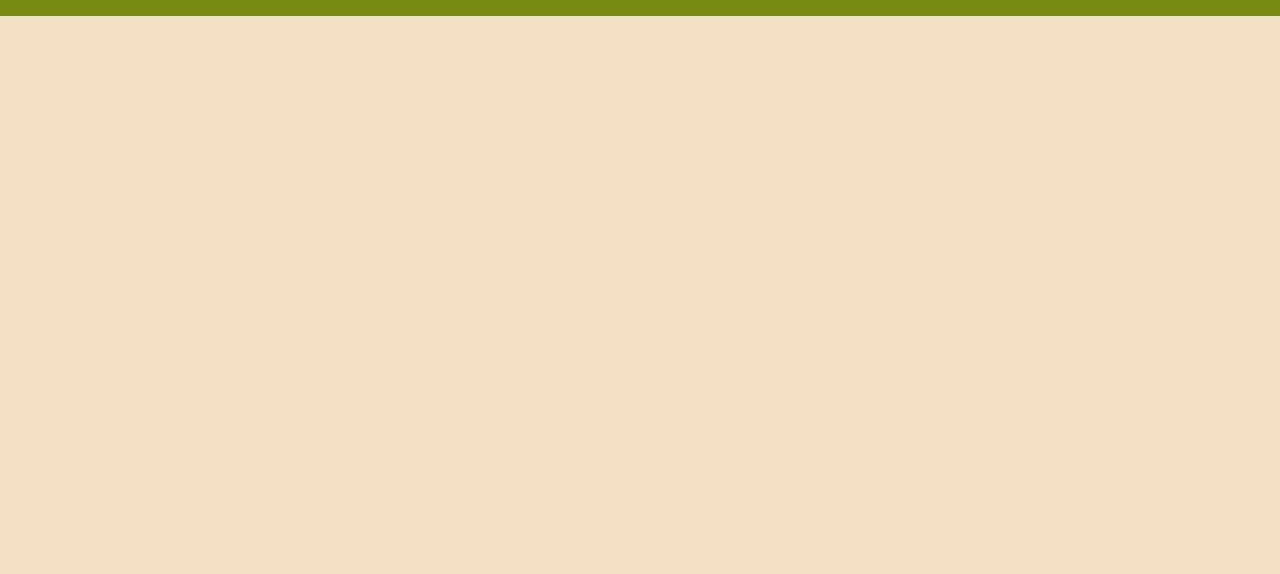
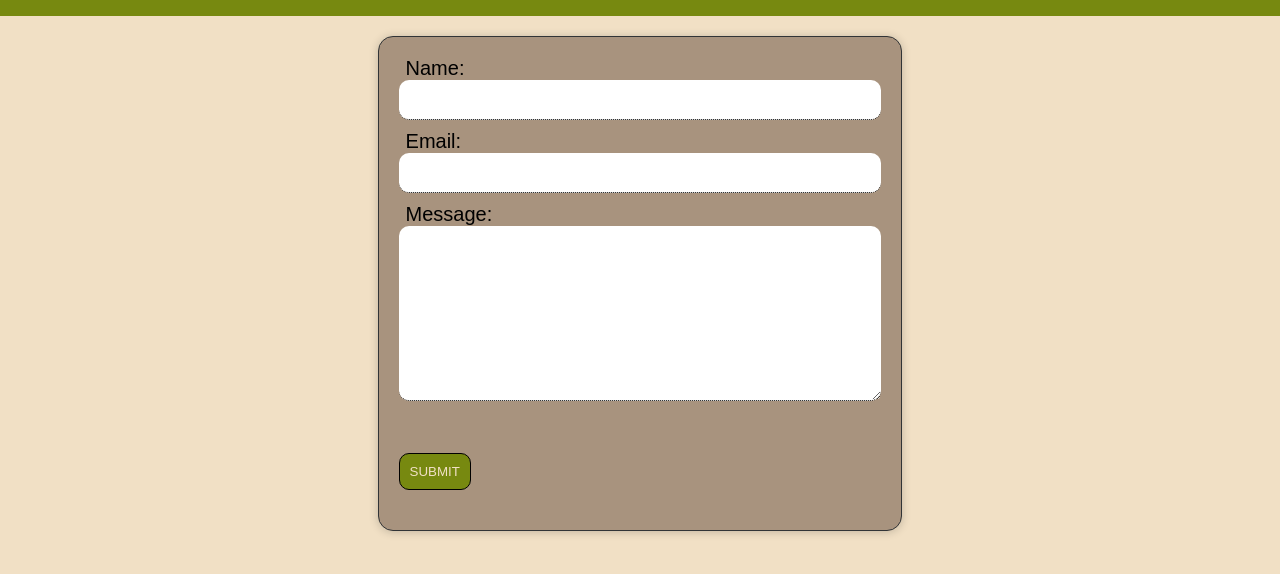
Before and after one commit to adilxali/uttrakhand, a plain HTML site: page contact.html in a window 1280 px wide. Shown: the part 64-638 px from the top of the page. Drawn offline with Linux system fonts and the light colour scheme.

Commit message:
contact form

```diff
--- a/contact.html
+++ b/contact.html
@@ -19,6 +19,24 @@
             </ul>
         </nav>
     </header>
+    <main class="container margin-top">
+        <div class="col-5 margin-auto">
+            <div class="card">
+                <div class="card-inner">
+                    <form>
+                        <label for="name">Name:</label><br>
+                        <input type="text" id="name" name="name"><br>
+                        <label for="email">Email:</label><br>
+                        <input type="text" id="email" name="email"><br>
+                        <label for="message">Message:</label><br>
+                        <textarea id="message" name="message" rows="10" cols="30"></textarea><br><br>
+                        <input type="submit" value="Submit">
+                      </form>
+                </div>
+            </div>
+        </div>
+
+    </main>
 
 </body>
 </html>
--- a/style/style.css
+++ b/style/style.css
@@ -37,7 +37,8 @@ body {
     background: #f1e0c5;
     color: #778910;
 }
-.active{
+
+.active {
     background: #f1e0c5 !important;
     color: #778910 !important;
 }
@@ -101,18 +102,26 @@ body {
 .col-12 {
     width: 100%;
 }
-.margin-auto{
+
+.margin-auto {
     margin: 0 auto !important;
 }
-.text-center{
+
+.margin-top {
+    margin-top: 20px;
+}
+
+.text-center {
     text-align: center;
 }
-.welcome h2{
+
+.welcome h2 {
     font-size: 50px;
     color: #778910;
     margin: 20px 0;
 }
-.welcome p{
+
+.welcome p {
     font-family: cursive;
     font-size: 22px;
     font-weight: 200;
@@ -132,30 +141,75 @@ body {
 .justify-content-between {
     justify-content: space-between;
 }
-.category{
+
+.justify-content-center {
+    justify-content: center;
+}
+
+.category {
     font-size: 50px;
     color: #778910;
     margin: 20px 10px;
 
 }
-.card{
+
+.card {
     background: #a8937e;
     padding: 20px;
     margin-bottom: 20px;
     border: #313436 1px solid;
     border-radius: 15px;
-    box-shadow: 0 1px 10px 0 rgba(0,0,0,0.2);
+    box-shadow: 0 1px 10px 0 rgba(0, 0, 0, 0.2);
 }
-.card-about{
+
+.card-about {
     padding-left: 20px;
 }
-.card-about p{
+
+.card-about p {
     font-size: 20px;
     font-weight: 200;
     color: #f1e0c5;
 }
-.card-image img{
+
+.card-image img {
     max-width: 100%;
     object-fit: cover;
     border-radius: 5px;
 }
+
+input[type="text"] {
+    width: 100%;
+    border: 0;
+    border-bottom: 1px dotted #000;
+    border-radius: 10px;
+    margin-bottom: 10px;
+    padding: 12px 20px;
+}
+
+textarea {
+    width: 100%;
+    border: 0;
+    border-bottom: 1px dotted #000;
+    border-radius: 10px;
+    margin-bottom: 10px;
+    padding: 12px 20px;
+}
+
+input[type="submit"] {
+    cursor: pointer;
+    background-color: #778910;
+    border: 1px solid black;
+    border-radius: 10px;
+    margin: 20px auto;
+    padding: 10px;
+    color: #f1e0c5;
+    text-align: center;
+    text-transform: uppercase;
+}
+label {
+    font-size: 20px;
+    font-family: sans-serif;
+    margin: 4px;
+    padding: 3px;
+}
```
